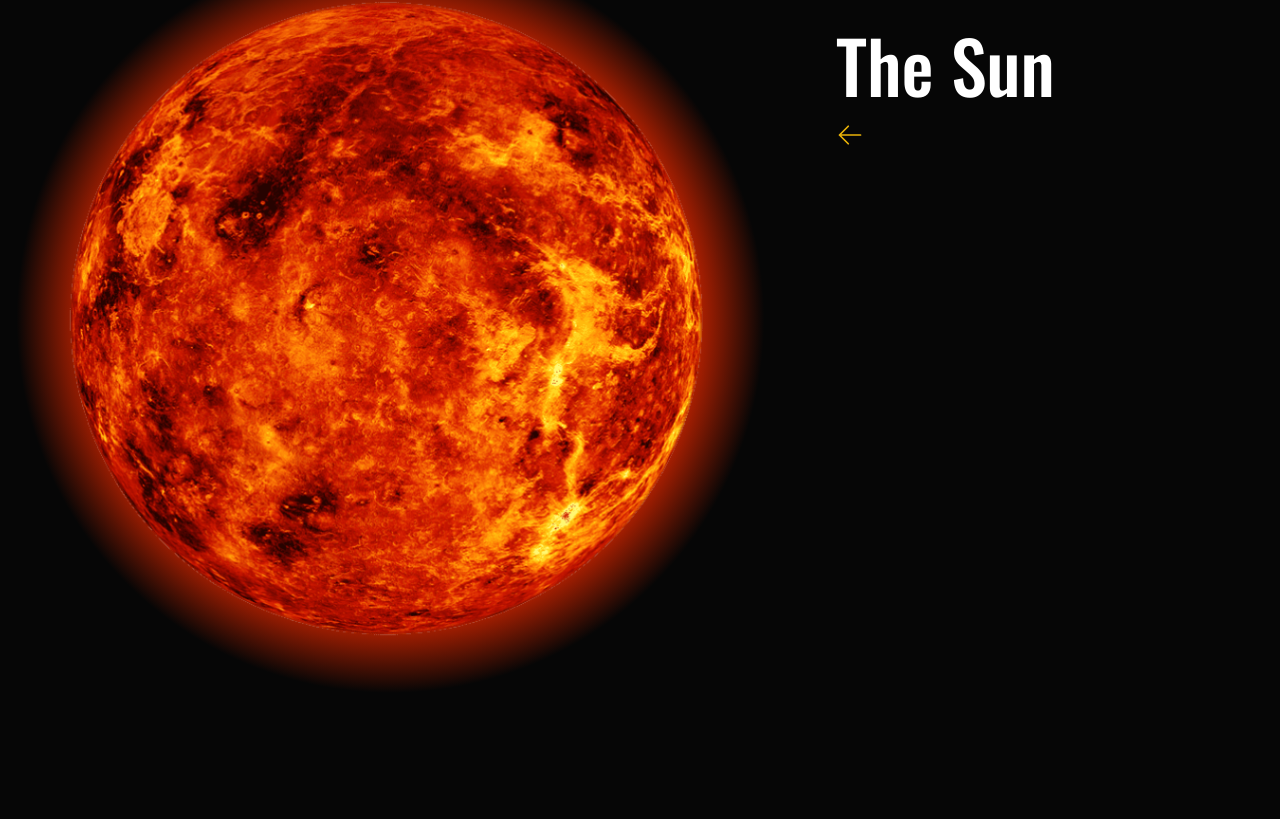
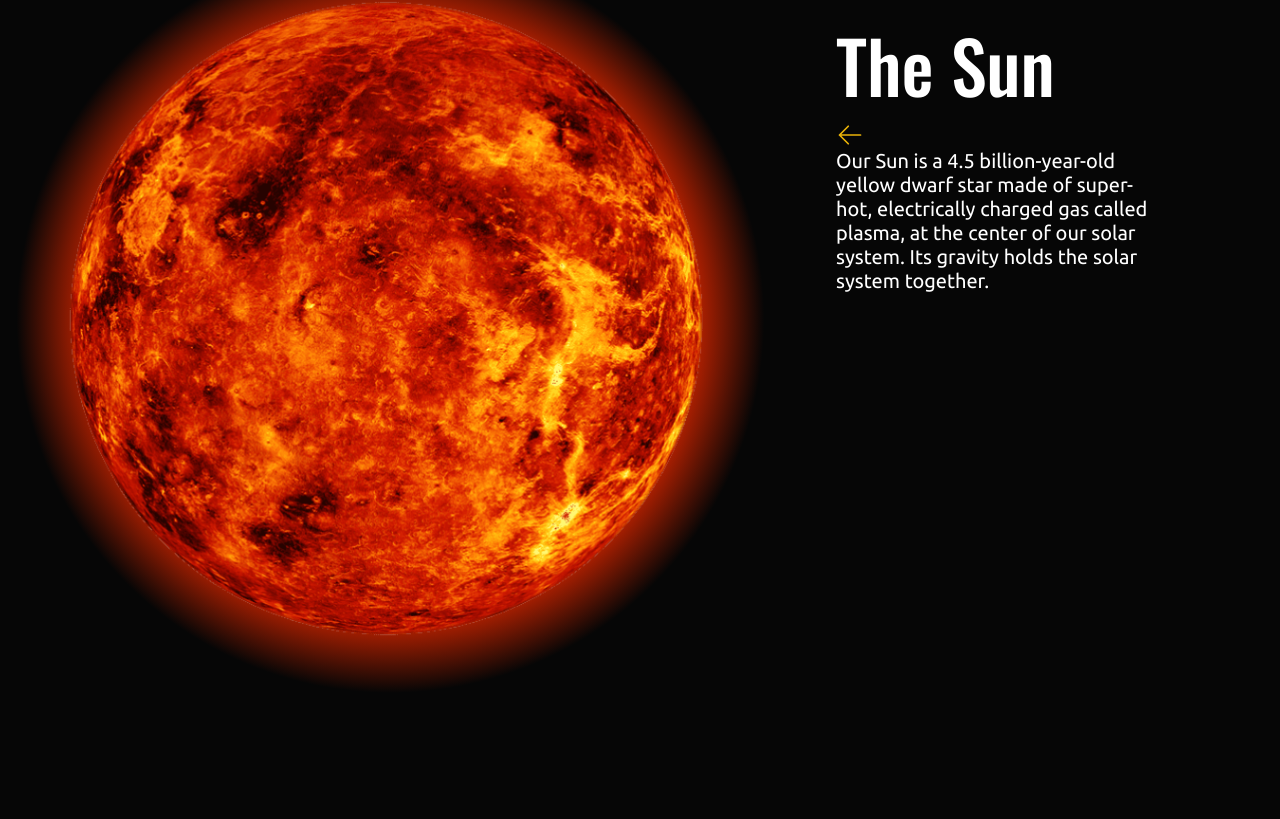
Before and after one commit to DenysKors/AboveTheSky_PetProject, a React (Vite) app: page / in a window 1280 px wide. Shown: the part 921-1740 px from the top of the page. Built offline with nearby package versions, Linux system fonts and the light colour scheme.

Commit message:
FadeIn and fadeOut classes

```diff
--- a/src/index.css
+++ b/src/index.css
@@ -31,12 +31,16 @@
 
 @layer components {
   .section-text {
-    @apply text-text font-text md:text-base lg:text-lg select-none opacity-0;
+    @apply text-text font-text md:text-base lg:text-lg select-none;
   }
 }
 
 .text-fadeIn {
   animation: fadeIn 1s linear forwards;
+}
+
+.text-fadeOut {
+  animation: fadeOut 1s linear forwards;
 }
 
 @keyframes fadeIn {
@@ -49,7 +53,14 @@
   }
 }
 
-/* This css property is experimental, so I am going to use observer to be 100% sure it works.
+@keyframes fadeOut {
+  100% {
+    scale: 0.8;
+    opacity: 0;
+  }
+}
+
+/* Some of these css propertys is experimental, so I am going to use observer to be 100% sure it works.
 @layer base {
   @media (prefers-reduced-motion: no-preference) {
     .text-fadeIn {
--- a/src/utils/observer.js
+++ b/src/utils/observer.js
@@ -8,8 +8,10 @@ const onEntry = (entries, observer) => {
   entries.forEach((entry) => {
     if (entry.isIntersecting) {
       entry.target.classList.add("text-fadeIn");
+      entry.target.classList.remove("text-fadeOut");
     } else {
       entry.target.classList.remove("text-fadeIn");
+      entry.target.classList.add("text-fadeOut");
     }
   });
 };
```
